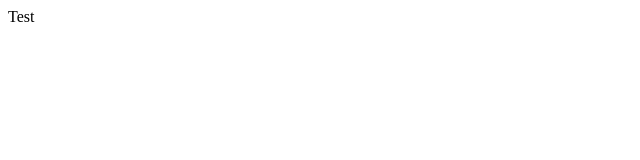
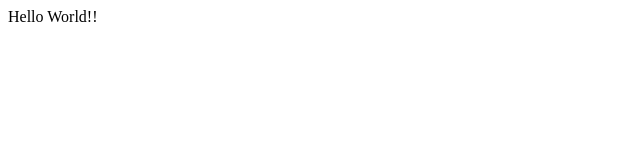
Before and after one commit to webtra0981/webtra20121009, a plain HTML site: page sample.html in a window 1280 px wide. Shown: the full height of the page, 0-640 px from the left. Drawn offline with Linux system fonts and the light colour scheme.

Commit message:
Mac用のGitHubから試験
こっちはうまくいくかな？

```diff
--- a/sample.html
+++ b/sample.html
@@ -1,6 +1,6 @@
 <html>
 <head></head>
 <body>
-Test
+Hello World!!
 </body>
 </html>
```
